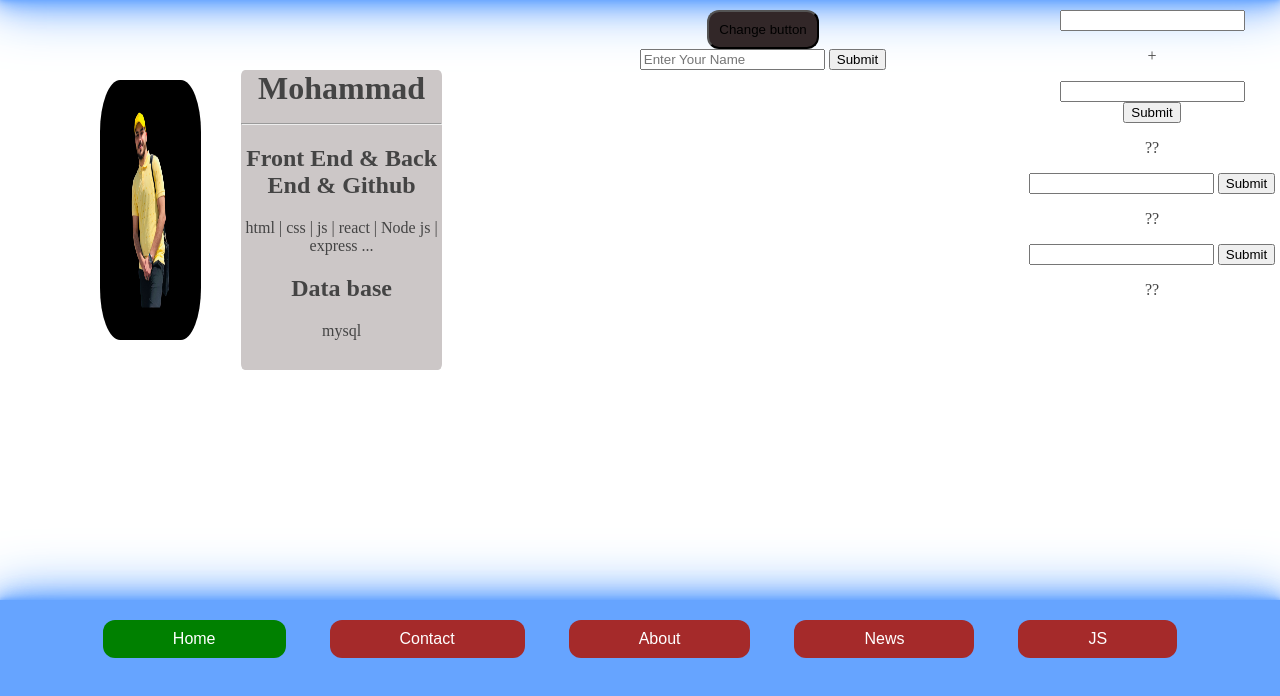
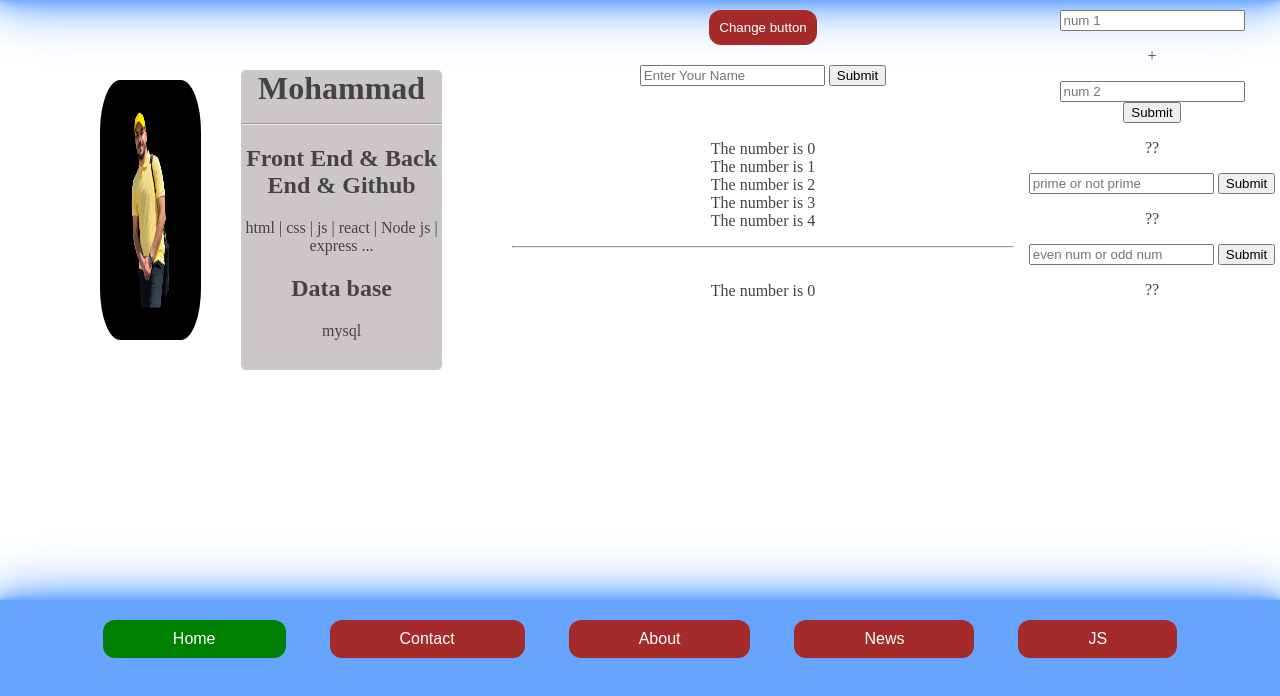
Before and after one commit to mohmmad-alzoubi/front_intro, a plain HTML site: page pages/grid.html in a window 1280 px wide. Shown: the part 100-796 px from the top of the page. Drawn offline with Linux system fonts and the light colour scheme.

Commit message:
while and do while

```diff
--- a/css/index.css
+++ b/css/index.css
@@ -15,11 +15,21 @@ body,h1{
 
 button{
 
-    background-color: #322728;
+    background-color: #A52A2A;
     padding: 10px;
     margin: 5px;
+    color: white;
     border-radius: 12px;
     margin: 0px 20px;
+    border: none;
+    transition: 0.5s;
+}
+button:hover{
+    background-color: green;
+    letter-spacing: 1px;
+}
+.userInput{
+    padding: 20px 10px;
 }
 a{
     width: 70%;
--- a/js/index.js
+++ b/js/index.js
@@ -107,13 +107,18 @@ var prime = document.getElementsByClassName('prime')[0]
 var myResult1 = document.getElementsByClassName('result1')[0]
 
 myPrimeNumberOrNot.addEventListener('submit',function(e){
-    e.preventDefault()
-    if(prime.value%2 == 0){
-        myResult1.innerHTML = "number is not prime"
-    }else{
-        myResult1.innerHTML = "number is prime"
+    e.preventDefault();
+
+    var primeOrNot = parseInt(prime.value);
+    for(let i=2;i<primeOrNot;i++){
+        if(primeOrNot%i == 0){
+            myResult1.innerHTML = "number is not prime"
+            break
+        }else{
+            myResult1.innerHTML = "number is prime"
+        }
+        prime.value = ""
     }
-    prime.value = ""
 })
 
 var evenOrOddNumber = document.getElementsByClassName('evenOrOddNumber')[0]
@@ -129,3 +134,21 @@ evenOrOddNumber.addEventListener('submit',function(e){
     }
     evenOrOdd.value = ""
 })
+
+let text = ""
+let num = 0
+while(num < 5){
+    text += "<br>The number is " + num
+    num++
+}
+
+document.getElementById('text').innerHTML = text
+
+let texts = ""
+let nums = 0
+do{
+    texts += "<br>The number is " + nums
+    nums++
+}while(nums > 5)
+
+document.getElementById('texts').innerHTML = texts
--- a/pages/grid.html
+++ b/pages/grid.html
@@ -37,26 +37,32 @@
                     <input type="text" name="name" id="name" placeholder="Enter Your Name" class="input">
                     <input type="submit" value="Submit">
                 </form>
-            </div></div>
+            </div>
+            <div>
+                <p id="text"></p>
+                <hr>
+                <p id="texts"></p>
+            </div>
+        </div>
         <div class="menuItem4"> <div>
             <form action="" class="sumation">
-                <input type="number" name="num1" id="num1" class="num1">
+                <input type="number" name="num1" id="num1" placeholder="num 1" class="num1">
                 <p>+</p>
-                <input type="number" name="num2" id="num2" class="num2">
+                <input type="number" name="num2" id="num2" placeholder="num 2" class="num2">
                 <br>
                 <input type="submit" value="Submit">
             </form>
             <p class="result">??</p>
         </div><div>
             <form action="" class="primeNumberOrNot">
-                <input type="number" name="num1" id="num1" class="prime">
+                <input type="number" name="num1" id="num1" placeholder="prime or not prime" class="prime">
                 <input type="submit" value="Submit">
                 <p class="result1">??</p>
             </form>
         </div>
         <div>
             <form action="" class="evenOrOddNumber">
-                <input type="number" name="num1" id="num1" class="evenOrOdd">
+                <input type="number" name="num1" id="num1" placeholder="even num or odd num" class="evenOrOdd">
                 <input type="submit" value="Submit">
                 <p class="result2">??</p>
             </form>
```
